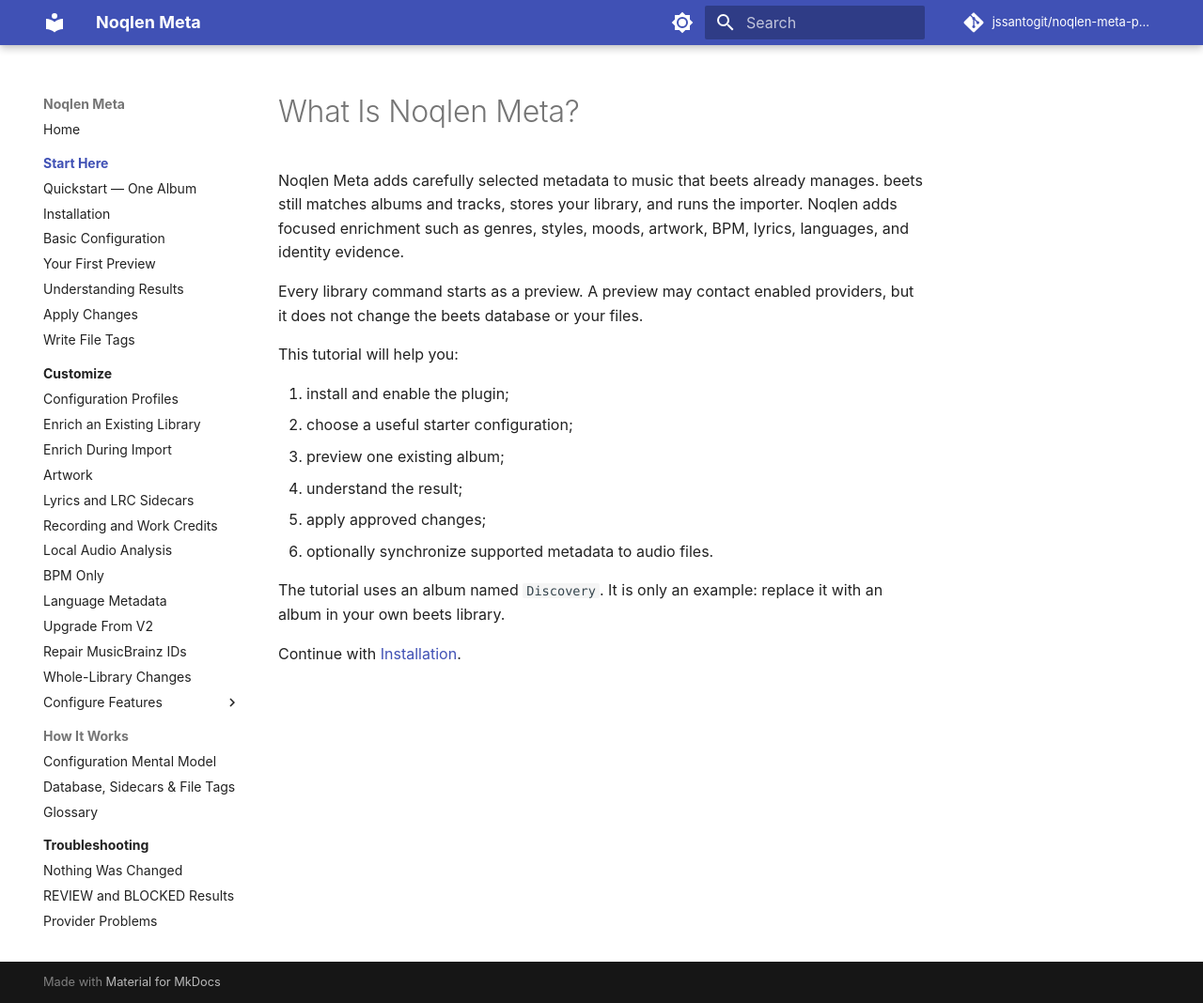
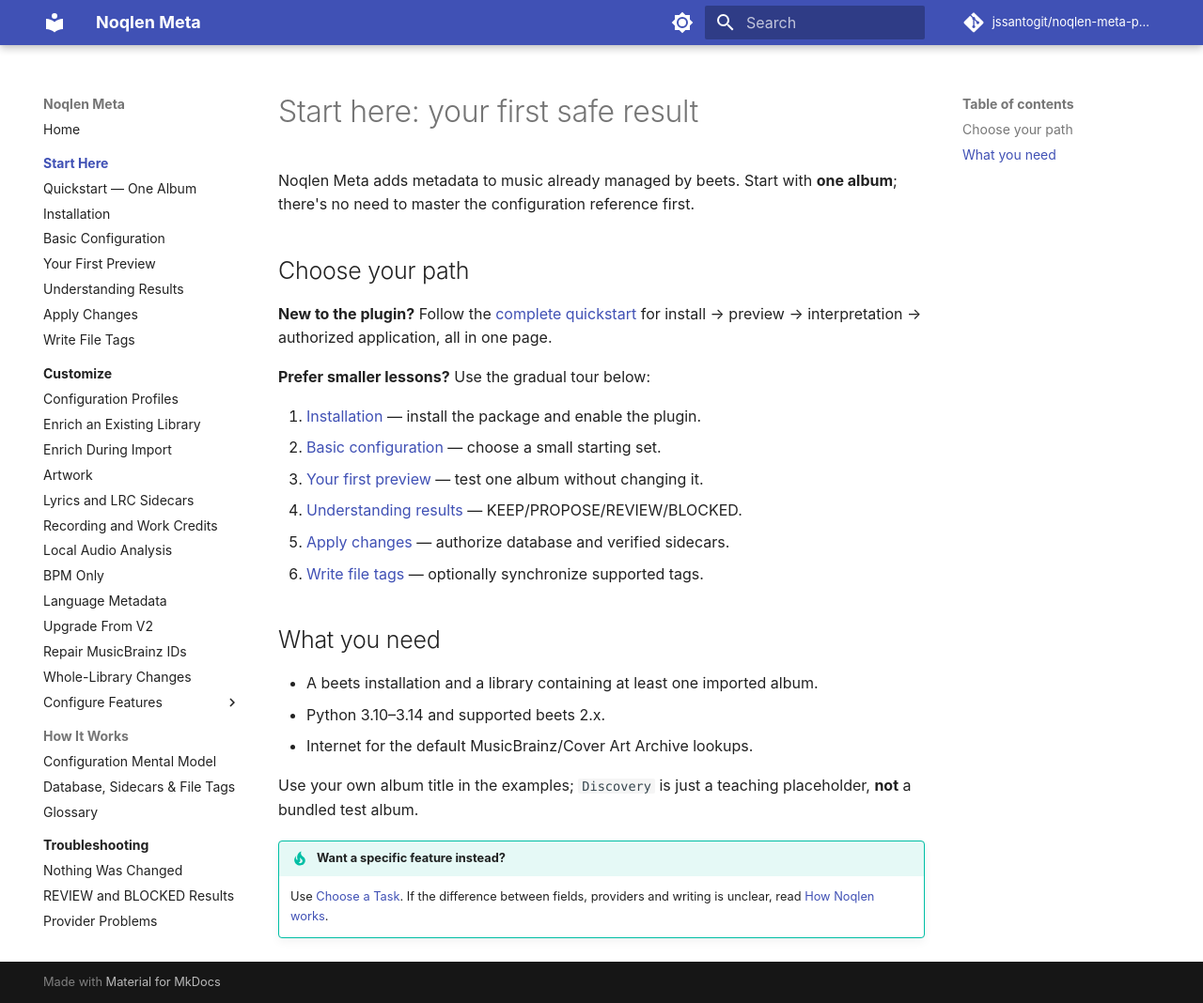
Before and after one commit to jssantogit/noqlen-meta-plugin, an MkDocs documentation site: the page built from site-docs/start-here/index.md, in a window 1280 px wide and 1068 px high. Shown: the whole window at 94% size. Built offline with MkDocs 1.6.1 and Material for MkDocs 9.7.7, drawn with Linux system fonts in a browser that asks for light colours; comment, search, counter and statistics services are not loaded.

Commit message:
docs: align legacy tutorials and technical pages with beginner-first workflow

```diff
--- a/site-docs/start-here/index.md
+++ b/site-docs/start-here/index.md
@@ -1,23 +1,33 @@
-# What Is Noqlen Meta?
+# Start here: your first safe result
 
-Noqlen Meta adds carefully selected metadata to music that beets already
-manages. beets still matches albums and tracks, stores your library, and runs
-the importer. Noqlen adds focused enrichment such as genres, styles, moods,
-artwork, BPM, lyrics, languages, and identity evidence.
+Noqlen Meta adds metadata to music already managed by beets. Start with
+**one album**; there's no need to master the configuration reference first.
 
-Every library command starts as a preview. A preview may contact enabled
-providers, but it does not change the beets database or your files.
+## Choose your path
 
-This tutorial will help you:
+**New to the plugin?** Follow the
+[complete quickstart](quickstart.md) for install → preview → interpretation →
+authorized application, all in one page.
 
-1. install and enable the plugin;
-2. choose a useful starter configuration;
-3. preview one existing album;
-4. understand the result;
-5. apply approved changes;
-6. optionally synchronize supported metadata to audio files.
+**Prefer smaller lessons?** Use the gradual tour below:
 
-The tutorial uses an album named `Discovery`. It is only an example: replace it
-with an album in your own beets library.
+1. [Installation](installation.md) — install the package and enable the plugin.
+2. [Basic configuration](basic-configuration.md) — choose a small starting set.
+3. [Your first preview](first-preview.md) — test one album without changing it.
+4. [Understanding results](understanding-results.md) — KEEP/PROPOSE/REVIEW/BLOCKED.
+5. [Apply changes](apply-changes.md) — authorize database and verified sidecars.
+6. [Write file tags](write-files.md) — optionally synchronize supported tags.
 
-Continue with [Installation](installation.md).
+## What you need
+
+- A beets installation and a library containing at least one imported album.
+- Python 3.10–3.14 and supported beets 2.x.
+- Internet for the default MusicBrainz/Cover Art Archive lookups.
+
+Use your own album title in the examples; `Discovery` is just a teaching
+placeholder, **not** a bundled test album.
+
+!!! tip "Want a specific feature instead?"
+    Use [Choose a Task](../recipes/index.md). If the difference between
+    fields, providers and writing is unclear, read
+    [How Noqlen works](../concepts/mental-model.md).
```
